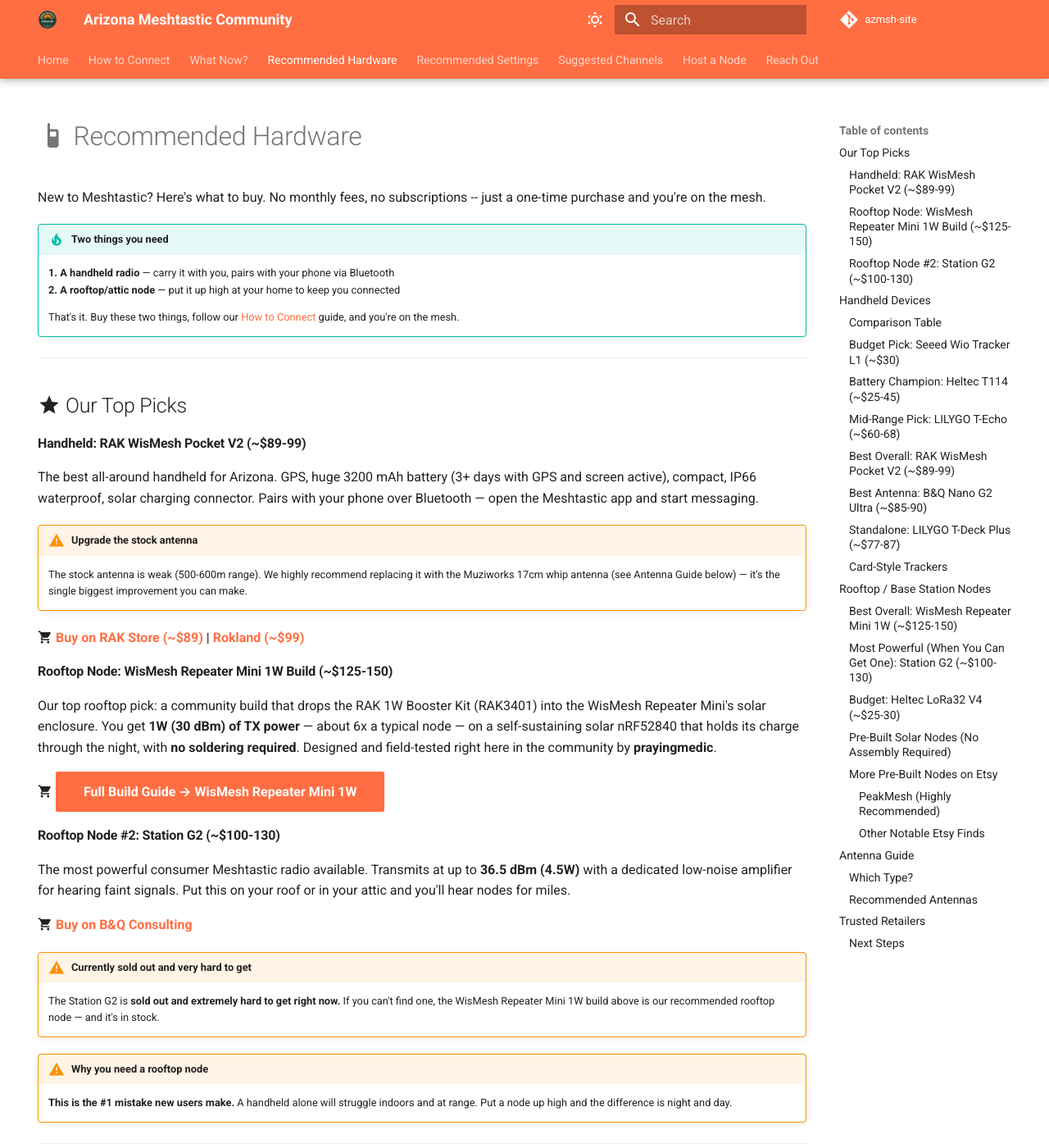
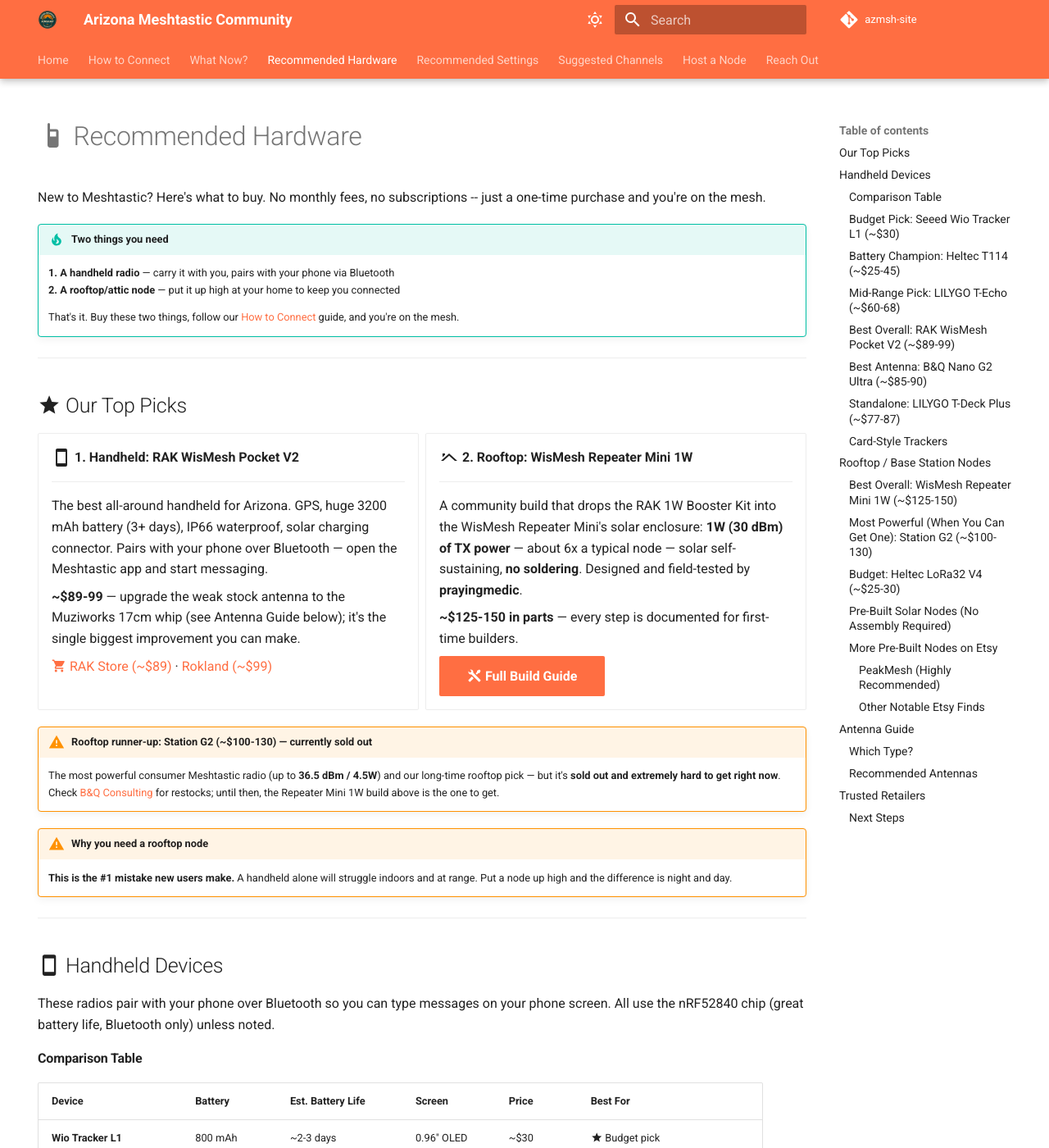
Before and after one commit to ArizonaMeshtasticCommunity/azmsh-site, an MkDocs documentation site: the page built from docs/docs/recommended-hardware.md, in a window 1280 px wide and 1400 px high. Shown: the whole window at 82% size. Built offline with MkDocs 1.6.1 and Material for MkDocs 9.7.7, drawn with Linux system fonts in a browser that asks for light colours; comment, search, counter and statistics services are not loaded.

Commit message:
Redesign Our Top Picks as side-by-side cards
Replace the stacked headings/admonitions with a Material grid-cards
layout: one card per pick (handheld + rooftop), numbered to match the
'two things you need' framing, with the sold-out Station G2 condensed
into a single runner-up admonition.

Co-Authored-By: Claude Opus 4.8 (1M context) <noreply@anthropic.com>

```diff
--- a/docs/docs/recommended-hardware.md
+++ b/docs/docs/recommended-hardware.md
@@ -18,29 +18,32 @@ New to Meshtastic? Here's what to buy. No monthly fees, no subscriptions -- just
 
 ## :material-star: Our Top Picks
 
-#### Handheld: RAK WisMesh Pocket V2 (~$89-99)
+<div class="grid cards" markdown>
 
-The best all-around handheld for Arizona. GPS, huge 3200 mAh battery (3+ days with GPS and screen active), compact, IP66 waterproof, solar charging connector. Pairs with your phone over Bluetooth — open the Meshtastic app and start messaging.
+-   :material-cellphone:{ .lg .middle } __1. Handheld: RAK WisMesh Pocket V2__
 
-!!! warning "Upgrade the stock antenna"
-    The stock antenna is weak (500-600m range). We highly recommend replacing it with the Muziworks 17cm whip antenna (see Antenna Guide below) — it's the single biggest improvement you can make.
+    ---
 
-:material-cart: **[Buy on RAK Store (~$89)](https://store.rakwireless.com/products/wismesh-pocket)** | **[Rokland (~$99)](https://store.rokland.com/products/wismesh-pocket)**
+    The best all-around handheld for Arizona. GPS, huge 3200 mAh battery (3+ days), IP66 waterproof, solar charging connector. Pairs with your phone over Bluetooth — open the Meshtastic app and start messaging.
 
-#### Rooftop Node: WisMesh Repeater Mini 1W Build (~$125-150)
+    **~$89-99** — upgrade the weak stock antenna to the Muziworks 17cm whip (see Antenna Guide below); it's the single biggest improvement you can make.
 
-Our top rooftop pick: a community build that drops the RAK 1W Booster Kit (RAK3401) into the WisMesh Repeater Mini's solar enclosure. You get **1W (30 dBm) of TX power** — about 6x a typical node — on a self-sustaining solar nRF52840 that holds its charge through the night, with **no soldering required**. Designed and field-tested right here in the community by **prayingmedic**.
+    [:material-cart: RAK Store (~$89)](https://store.rakwireless.com/products/wismesh-pocket) · [Rokland (~$99)](https://store.rokland.com/products/wismesh-pocket)
 
-:material-cart: **[Full Build Guide → WisMesh Repeater Mini 1W](/docs/wismesh-repeater-mini-1w.html){ .md-button .md-button--primary }**
+-   :material-home-roof:{ .lg .middle } __2. Rooftop: WisMesh Repeater Mini 1W__
 
-#### Rooftop Node #2: Station G2 (~$100-130)
+    ---
 
-The most powerful consumer Meshtastic radio available. Transmits at up to **36.5 dBm (4.5W)** with a dedicated low-noise amplifier for hearing faint signals. Put this on your roof or in your attic and you'll hear nodes for miles.
+    A community build that drops the RAK 1W Booster Kit into the WisMesh Repeater Mini's solar enclosure: **1W (30 dBm) of TX power** — about 6x a typical node — solar self-sustaining, **no soldering**. Designed and field-tested by **prayingmedic**.
 
-:material-cart: **[Buy on B&Q Consulting](https://shop.uniteng.com/product/meshtastic-mesh-device-station-edition/)**
+    **~$125-150 in parts** — every step is documented for first-time builders.
 
-!!! warning "Currently sold out and very hard to get"
-    The Station G2 is **sold out and extremely hard to get right now.** If you can't find one, the WisMesh Repeater Mini 1W build above is our recommended rooftop node — and it's in stock.
+    [:material-tools: Full Build Guide](/docs/wismesh-repeater-mini-1w.html){ .md-button .md-button--primary }
+
+</div>
+
+!!! warning "Rooftop runner-up: Station G2 (~$100-130) — currently sold out"
+    The most powerful consumer Meshtastic radio (up to **36.5 dBm / 4.5W**) and our long-time rooftop pick — but it's **sold out and extremely hard to get right now**. Check [B&Q Consulting](https://shop.uniteng.com/product/meshtastic-mesh-device-station-edition/) for restocks; until then, the Repeater Mini 1W build above is the one to get.
 
 !!! warning "Why you need a rooftop node"
     **This is the #1 mistake new users make.** A handheld alone will struggle indoors and at range. Put a node up high and the difference is night and day.
```
